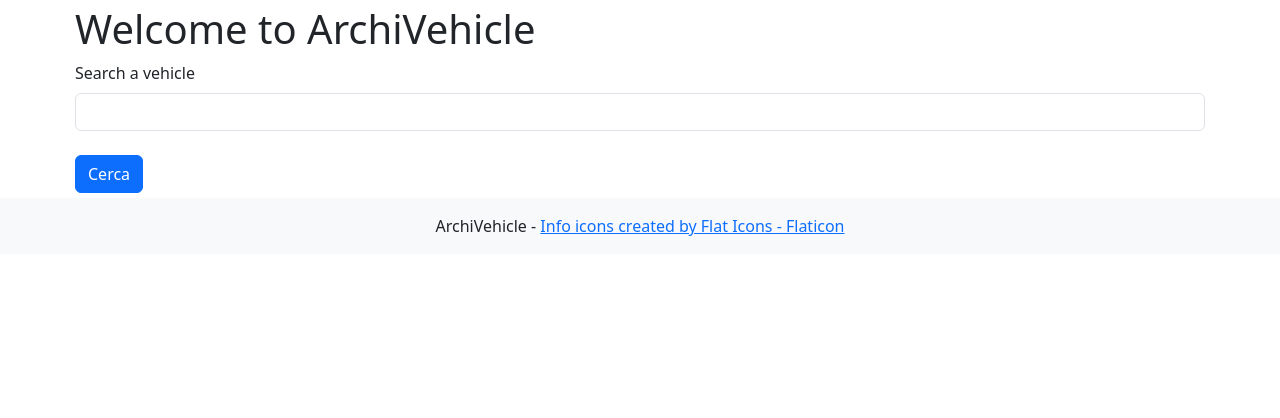
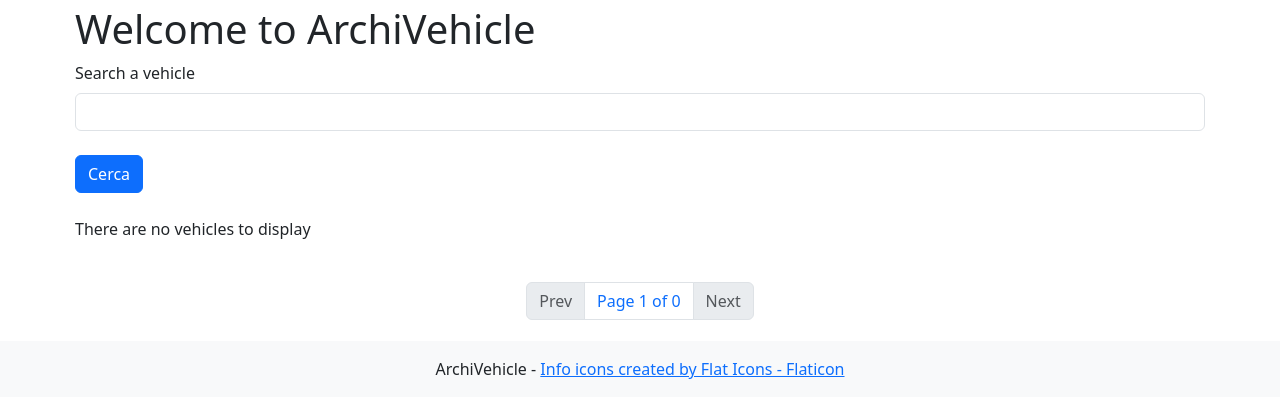
Before and after one commit to Tensa53/archivehicle, a Flask app: page / in a window 1280 px wide. Shown: the part 57-475 px from the top of the page. Run offline with Flask 3, Linux system fonts and the light colour scheme; data that the repository does not hold is empty.

Commit message:
Initial implementation of a pagination for home page

```diff
--- a/app.py
+++ b/app.py
@@ -1,6 +1,9 @@
+import math
+
 from bson import ObjectId
 from flask import Flask, render_template, request, redirect
 from pymongo import MongoClient
+import re
 
 app = Flask(__name__)
 
@@ -12,13 +15,19 @@ db = client.archiVehicle
 
 # This is a collection
 vehicles_col = db.vehicle
+all_vehicles = list(vehicles_col.find())
 manufacturers_col = db.manufacturer
 
 
 @app.route('/', methods=['GET', 'POST'])
 def index():
-    vehicles_twenty = vehicles_col.find(limit=20)
-    return render_template('index.html', vehicles=vehicles_twenty)
+    page = request.args.get('page', default=1, type=int)
+    per_page = 24
+    start = (page - 1) * per_page
+    end = start + per_page
+    total_pages = math.ceil(len(all_vehicles) / per_page)
+    vehicles = all_vehicles[start:end]
+    return render_template('index.html', vehicles=vehicles, total_pages=total_pages, page=page)
 
 
 @app.route("/show_single_vehicle", methods=['POST'])
@@ -36,4 +45,4 @@ def search_a_vehicle():
     return render_template('index.html', vehicles=vehicles_found)
 
 if __name__ == '__main__':
-    app.run()
+    app.run(debug=True)
--- a/templates/index.html
+++ b/templates/index.html
@@ -17,13 +17,17 @@
 
 <div class="row row-cols-1 row-cols-md-4 g-4">
 
+  {% if vehicles %}
       {% for vehicle in vehicles %}
       <div class="col">
         <div class="card h-100">
           <img src="{{ vehicle['image'] }}" class="card-img-top" alt="vehicle image" style="padding: 5px">
           <div class="card-body">
             <h5 class="card-title">{{ vehicle['name'] }}</h5>
-        <p class="card-text">{{ vehicle['description'][:125]}}...</p>
+            <p class="card-text"><b>Model: </b>{{ vehicle['model'] }}</p>
+            <p class="card-text"><b>Type: </b>{{ vehicle['type'] }}</p>
+            <p class="card-text"><b>Year: </b>{{ vehicle['year'] }}</p>
+            <p class="card-text"><b>Price: </b>{{ vehicle['price'] }}$</p>
             <form method="POST" action="{{ url_for('show_single_vehicle') }}">
                 <input type="hidden" name="vehicle_id" value="{{ vehicle['_id'] }}">
                 <button class="btn btn-primary" type="submit">More info</button>
@@ -32,8 +36,37 @@
         </div>
       </div>
       {% endfor %}
+  {% else %}
+    <p>There are no vehicles to display</p>
+  {% endif %}
 
 </div>
+
+{% if page %}
+<nav aria-label="Page navigation example" style="margin-top: 25px">
+  <ul class="pagination justify-content-center">
+    {% if page > 1 %}
+    <li class="page-item">
+      <a class="page-link" href="{{ url_for('index', page=page-1) }}">Prev</a>
+    </li>
+    {% else %}
+    <li class="page-item disabled">
+      <a class="page-link">Prev</a>
+    </li>
+    {% endif %}
+    <li class="page-item"><a class="page-link">Page {{ page }} of {{ total_pages }}</a></li>
+    {% if page < total_pages %}
+    <li class="page-item">
+      <a class="page-link" href="{{ url_for('index', page=page + 1) }}">Next</a>
+    </li>
+    {% else %}
+    <li class="page-item disabled">
+      <a class="page-link">Next</a>
+    </li>
+    {% endif %}
+  </ul>
+</nav>
+{% endif %}
 
 </div>
 
```
Also changed, not shown: templates/vehicle.html (+14 -0 lines). Lines whose indentation alone changed are shown as unchanged.
